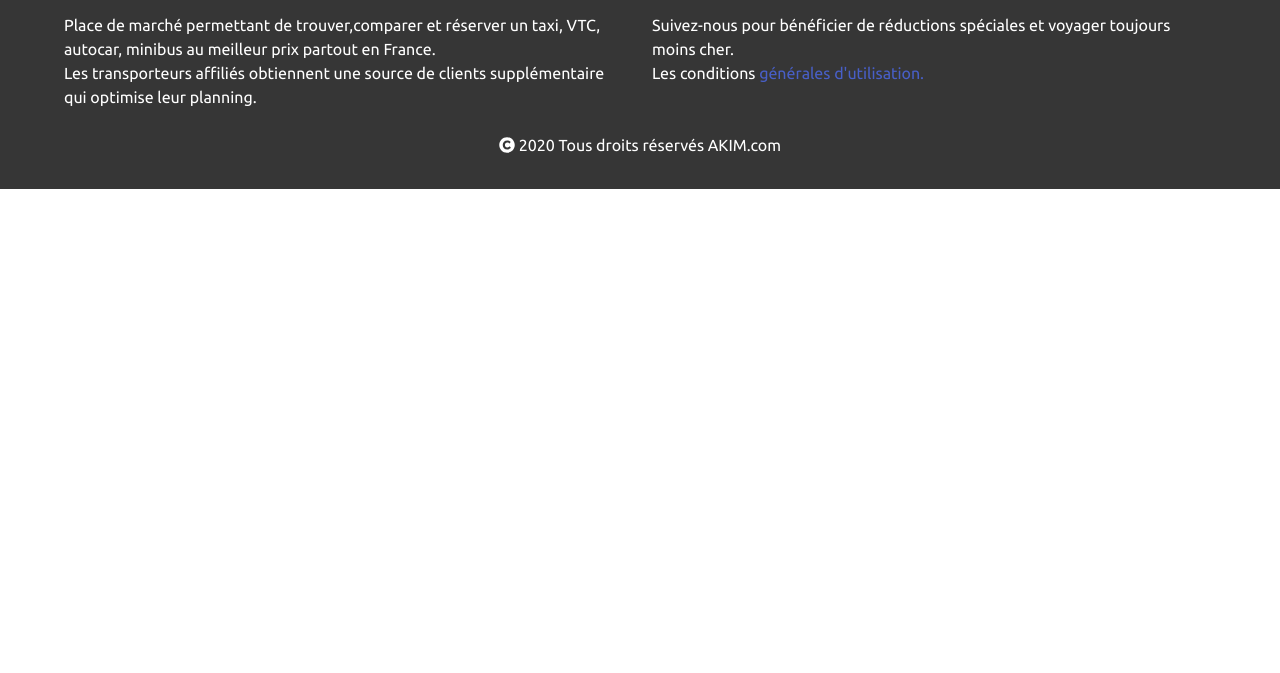
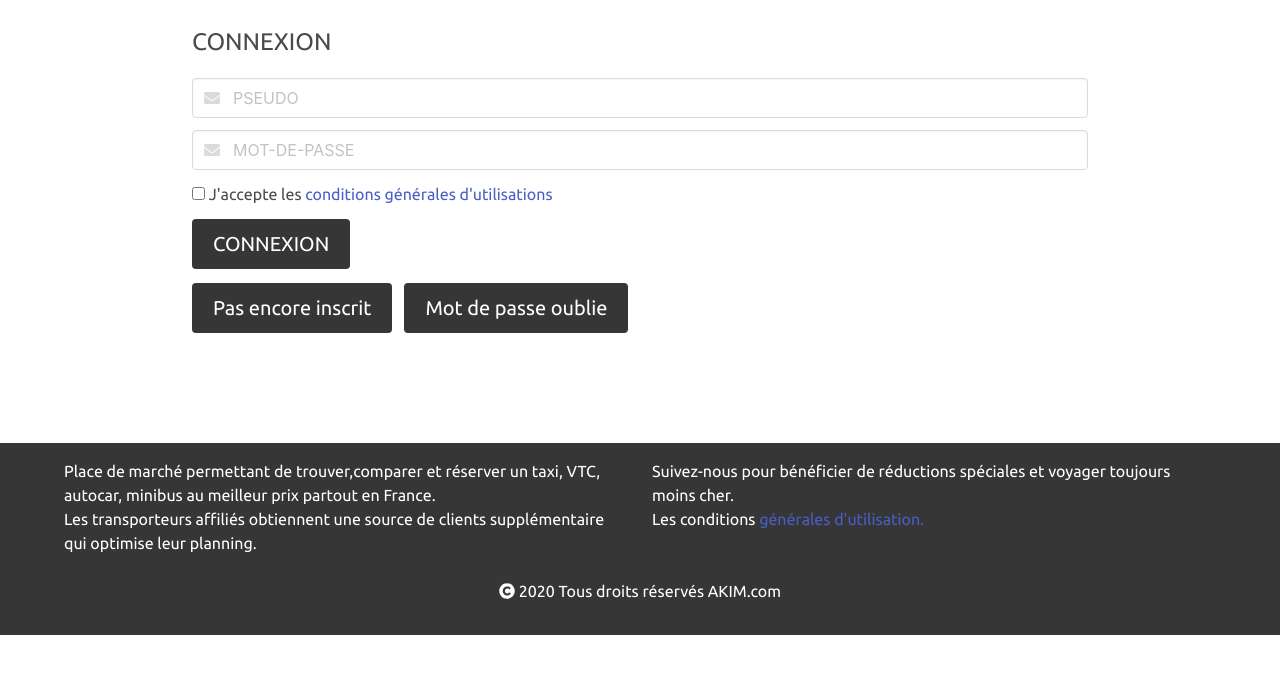
Before and after one commit to Renaudfradin/location-cars-V2, a plain HTML site: page conexion.html in a window 1280 px wide. Shown: the part 55-728 px from the top of the page. Drawn offline with nearby package versions, Linux system fonts and the light colour scheme.

Commit message:
Add files via upload

```diff
--- a/conexion.html
+++ b/conexion.html
@@ -30,7 +30,61 @@
           </div>
         </div>
     </nav>
+    <div class="block">
+      <div class="container" id="container">
+        <h1 class="inscription">CONNEXION</h1>
+        <div class="field is-horizontal">
+          <div class="field-body">
+              <div class="field">
+                  <p class="control is-expanded has-icons-left">
+                      <input class="input" type="text" placeholder="PSEUDO">
+                      <span class="icon is-small is-left">
+                          <i class="fas fa-envelope"></i>
+                      </span>
+                  </p>
+              </div>
+          </div>
+        </div>
+        <div class="field is-horizontal">
+          <div class="field-body">
+              <div class="field">
+                  <p class="control is-expanded has-icons-left">
+                      <input class="input" type="password" placeholder="MOT-DE-PASSE">
+                      <span class="icon is-small is-left">
+                          <i class="fas fa-envelope"></i>
+                      </span>
+                  </p>
+              </div>
+          </div>
+        </div>
+        <label class="checkbox">
+          <input type="checkbox">
+          J'accepte les <a href="cgu.html">conditions générales d'utilisations</a>
+        </label>
+        <div class="field" id="btn-espace">
+          <p class="control">
+            <a class="button is-dark is-medium">
 
+              CONNEXION
+            </a>
+          </p>
+          <div class="field is-grouped" id="btn-espace">
+            <p class="control">
+              <a class="button is-dark is-medium" href="inscription.html">
+                Pas encore inscrit
+              </a>
+            </p>
+            <br>
+            <p class="control">
+              <a class="button is-dark is-medium" href="#">
+                Mot de passe oublie
+              </a>
+            </p>
+          </div>
+      </div>
+      </div>
+    </div>
+    <br><br><br>
     <footer class="footer" id="footer">
         <div class="block">
           <div class="container">
```
